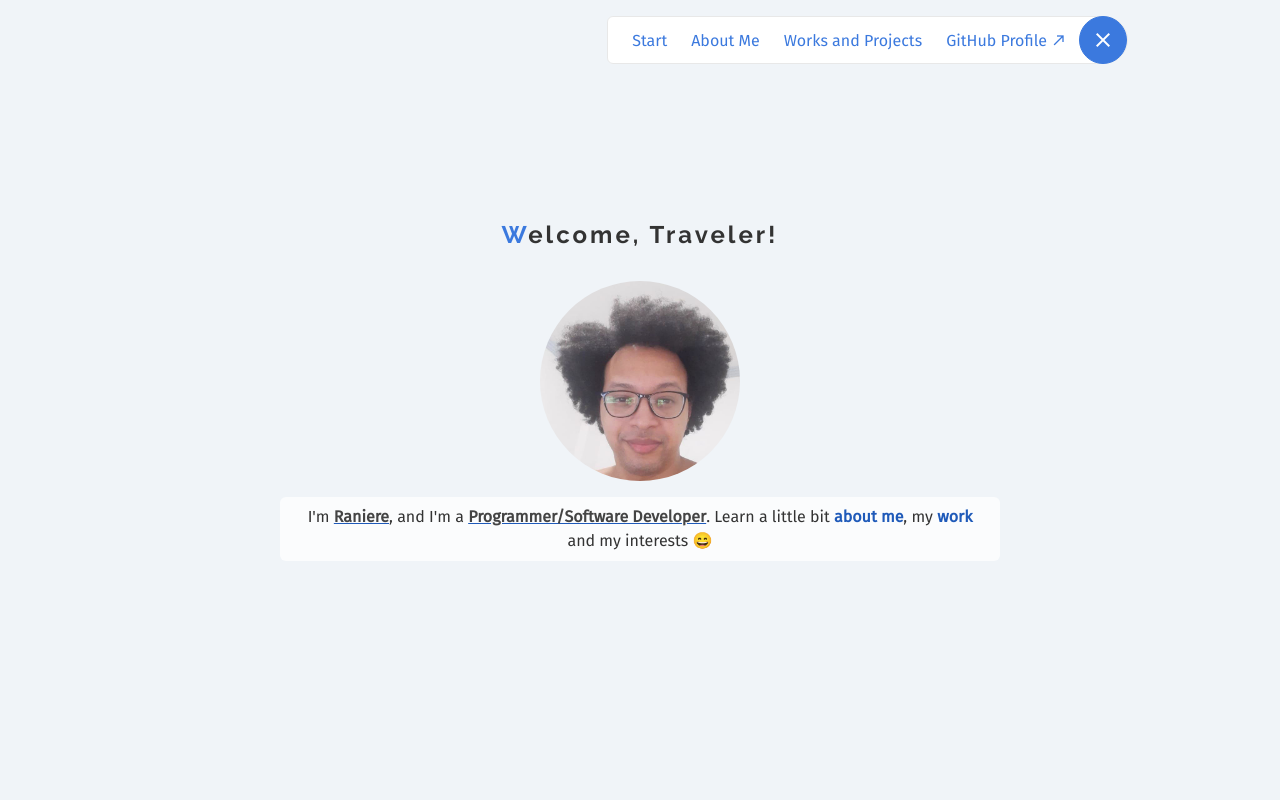
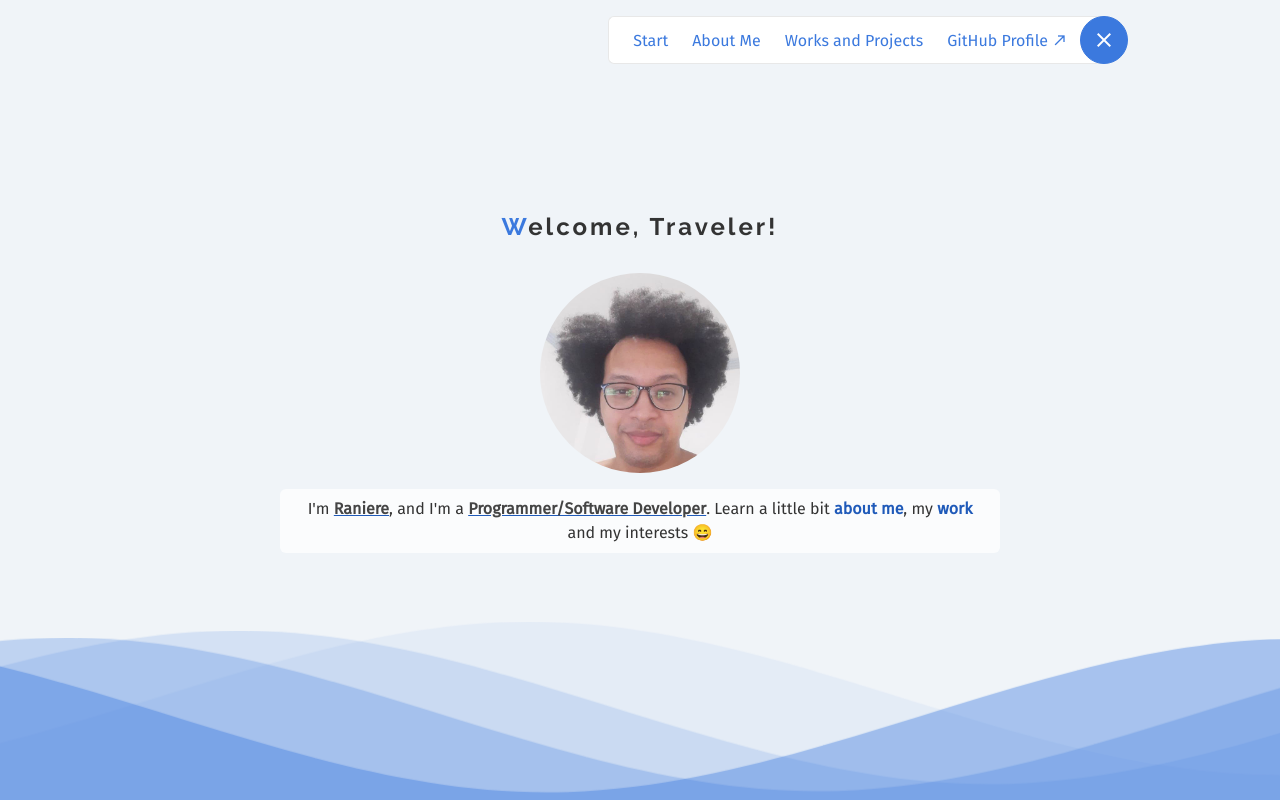
Before and after one commit to RaniereSouza/RaniereSouza.github.io, a Vue app: page /home in a window 1280 px wide. Built offline with nearby package versions, Linux system fonts and the light colour scheme.

Commit message:
Adding waves animation to the Start section; Adding doodles background to the About Me section; Configuring Vite development server to be accessible in your local network; Better height adjustment for all sections; Hiding scrollbar on smaller devices

```diff
--- /dev/null
+++ b/src/components/animations/Waves.vue
@@ -0,0 +1,69 @@
+<!-- Following the implementation on https://www.cssscript.com/demo/animated-waves-svg/ -->
+<template>
+  <div id="waves-animation" title="https://www.cssscript.com/demo/animated-waves-svg/">
+    <svg
+      class="waves"
+      xmlns="http://www.w3.org/2000/svg"
+      xmlns:xlink="http://www.w3.org/1999/xlink"
+      viewBox="0 24 150 28"
+      preserveAspectRatio="none"
+      shape-rendering="auto"
+    >
+      <defs>
+        <path
+          id="gentle-wave"
+          d="M-160 44c30 0 58-18 88-18s 58 18 88 18 58-18 88-18 58 18 88 18 v44h-352z"
+        />
+      </defs>
+      <g class="parallax">
+        <use xlink:href="#gentle-wave" x="48" y="0" fill="hsla(217, 71%, 70%, .1)" />
+        <use xlink:href="#gentle-wave" x="48" y="3" fill="hsla(217, 71%, 65%, .2)" />
+        <use xlink:href="#gentle-wave" x="48" y="5" fill="hsla(217, 71%, 60%, .3)" />
+        <use xlink:href="#gentle-wave" x="48" y="7" fill="hsla(217, 71%, 55%, .4)" />
+      </g>
+    </svg>
+  </div>
+</template>
+
+<style scoped>
+  #waves-animation {
+    overflow: hidden;
+  }
+
+  svg {
+    margin-bottom: -5px;
+    padding-top: 5px;
+  }
+
+  @keyframes move-forever {
+    0% {
+      transform: translate3d(-90px,0,0) translateY(5px);
+    }
+    50% {
+      transform:translateY(0);
+    }
+    100% {
+      transform: translate3d(85px,0,0) translateY(5px);
+    }
+  }
+
+  .parallax > use {
+    animation: move-forever 25s cubic-bezier(.55,.5,.45,.5) infinite;
+  }
+  .parallax > use:nth-child(1) {
+    animation-delay: -2s;
+    animation-duration: 7s;
+  }
+  .parallax > use:nth-child(2) {
+    animation-delay: -3s;
+    animation-duration: 10s;
+  }
+  .parallax > use:nth-child(3) {
+    animation-delay: -4s;
+    animation-duration: 13s;
+  }
+  .parallax > use:nth-child(4) {
+    animation-delay: -5s;
+    animation-duration: 20s;
+  }
+</style>
--- a/src/styles/global.css
+++ b/src/styles/global.css
@@ -18,7 +18,7 @@
   --default-border-radius: .375rem;
   --default-contained-width: min(90vw, 45rem);
 
-  /* Bootstrap breakpoints */
+  /* Bootstrap-like breakpoints */
   --breakpoint-xs: 576px;
   --breakpoint-sm: 768px;
   --breakpoint-md: 992px;
@@ -34,6 +34,16 @@
 
 *::-webkit-scrollbar {
   width: .5rem;
+}
+
+@media screen and (max-width: 767px) {
+  * {
+    scrollbar-width: none;
+  }
+
+  *::-webkit-scrollbar {
+    width: 0;
+  }
 }
 
 html, body, main, #app {
--- a/src/views/Home.vue
+++ b/src/views/Home.vue
@@ -22,8 +22,12 @@
 
     <section id="start">
       <h1>Welcome, Traveler!</h1>
+
       <img class="profile-pic" src="../assets/profile-pic.jpg" alt="RS" title="Raniere Souza Santos"/>
+
       <p class="text-box">I'm <span class="highlighted-text">Raniere</span>, and I'm a <span class="highlighted-text">Programmer/Software Developer</span>. Learn a little bit <a class="highlighted-text" href="#about-me" @click="scrollToSection">about me</a>, my <a class="highlighted-text" href="#portfolio" @click="scrollToSection">work</a> and my interests &#x1F604;</p>
+
+      <waves />
     </section>
 
     <section id="about-me">
@@ -89,6 +93,8 @@
 <script setup>
   import { ref } from 'vue';
 
+  import Waves from '../components/animations/Waves.vue';
+
   const showNav = ref(false);
 
   function toggleShowNav() {
@@ -105,6 +111,10 @@
 </script>
 
 <style scoped>
+  * {
+    z-index: 1;
+  }
+
   main {
     overflow-y: auto;
     scroll-behavior: smooth;
@@ -114,7 +124,7 @@
     position: fixed;
     top: 1rem;
     right: max(calc(40vw - (var(--default-contained-width) / 2)), 2.5vw);
-    z-index: 1;
+    z-index: 3;
   }
 
   nav, nav .nav-links {
@@ -129,6 +139,7 @@
 
     height: var(--nav-btn-size);
     border: 1px solid #e8e8e8;
+    border-right: none;
     border-radius: var(--nav-btn-half-size);
     border-top-left-radius: var(--default-border-radius);
     border-bottom-left-radius: var(--default-border-radius);
@@ -173,6 +184,7 @@
       background-color:rgba(0, 0, 0, .125);
       -webkit-backdrop-filter: blur(.25rem);
       backdrop-filter: blur(.25rem);
+      z-index: 2;
     }
 
     nav {
@@ -235,7 +247,7 @@
     align-items: center;
     justify-content: center;
     width: 100vw;
-    min-height: 100vh;
+    min-height: min(100vh, 100%);
     background-color: #f0f4f8;
     padding: 1.25rem 0 2.5rem 0;
   }
@@ -268,6 +280,23 @@
   section#start a[href="#about-me"], section#start a[href="#portfolio"] {
     color: var(--highlight-color-darker);
     animation: blink-underscore 1.25s infinite ease;
+  }
+
+  section#start #waves-animation {
+    position: absolute;
+    bottom: 0;
+    max-width: none;
+    width: 100vw;
+    z-index: 0;
+  }
+
+  section#about-me {
+    background-image:
+      url("../assets/doodle-chat-bg.webp"),
+      linear-gradient(#e0e4e8, #e0e4e8);
+    background-blend-mode: lighten;
+    background-size: max(50vw, 50vh) auto;
+    background-position: center center;
   }
 
   @keyframes blink-underscore {
--- a/vite.config.js
+++ b/vite.config.js
@@ -3,4 +3,7 @@ import vuePlugin from '@vitejs/plugin-vue';
 
 export default defineConfig({
   plugins: [vuePlugin()],
+  server: {
+    host: '0.0.0.0',
+  },
 });
```
Also changed, not shown: src/assets/doodle-chat-bg.webp (added).
